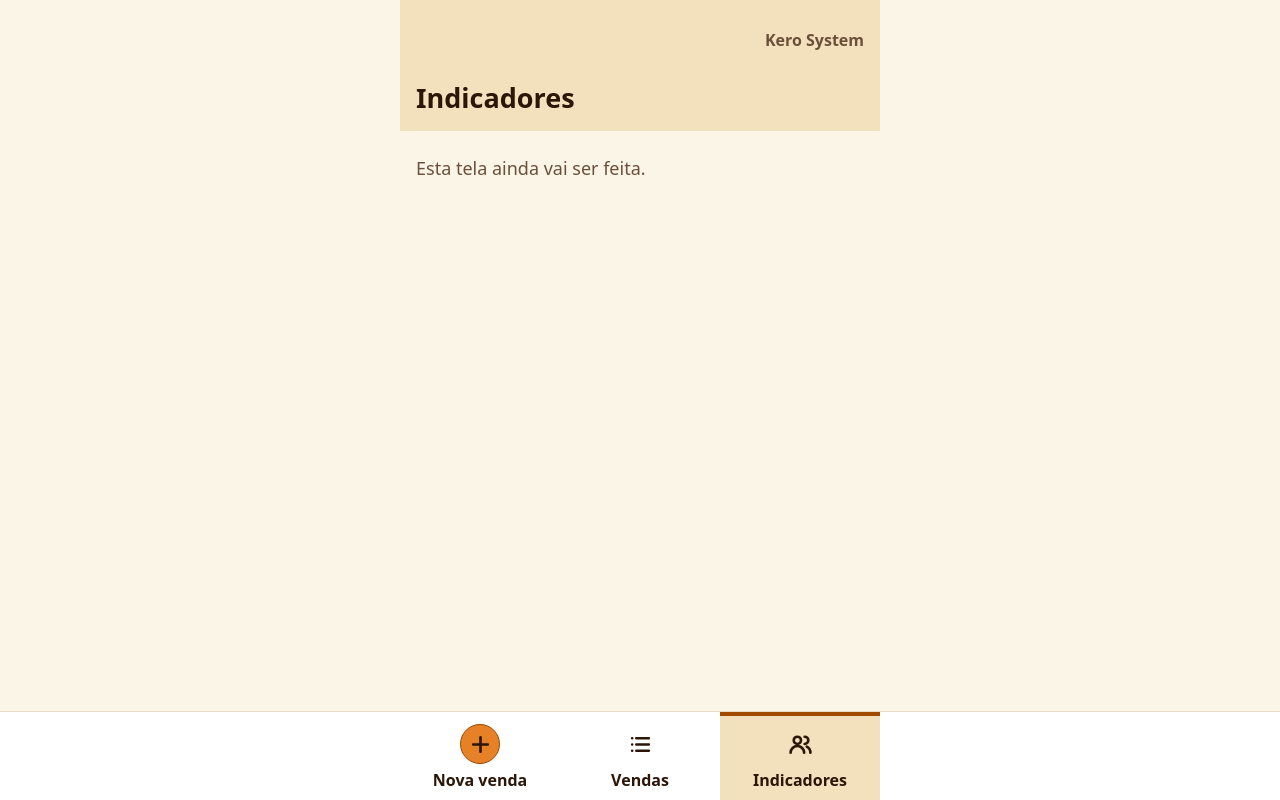
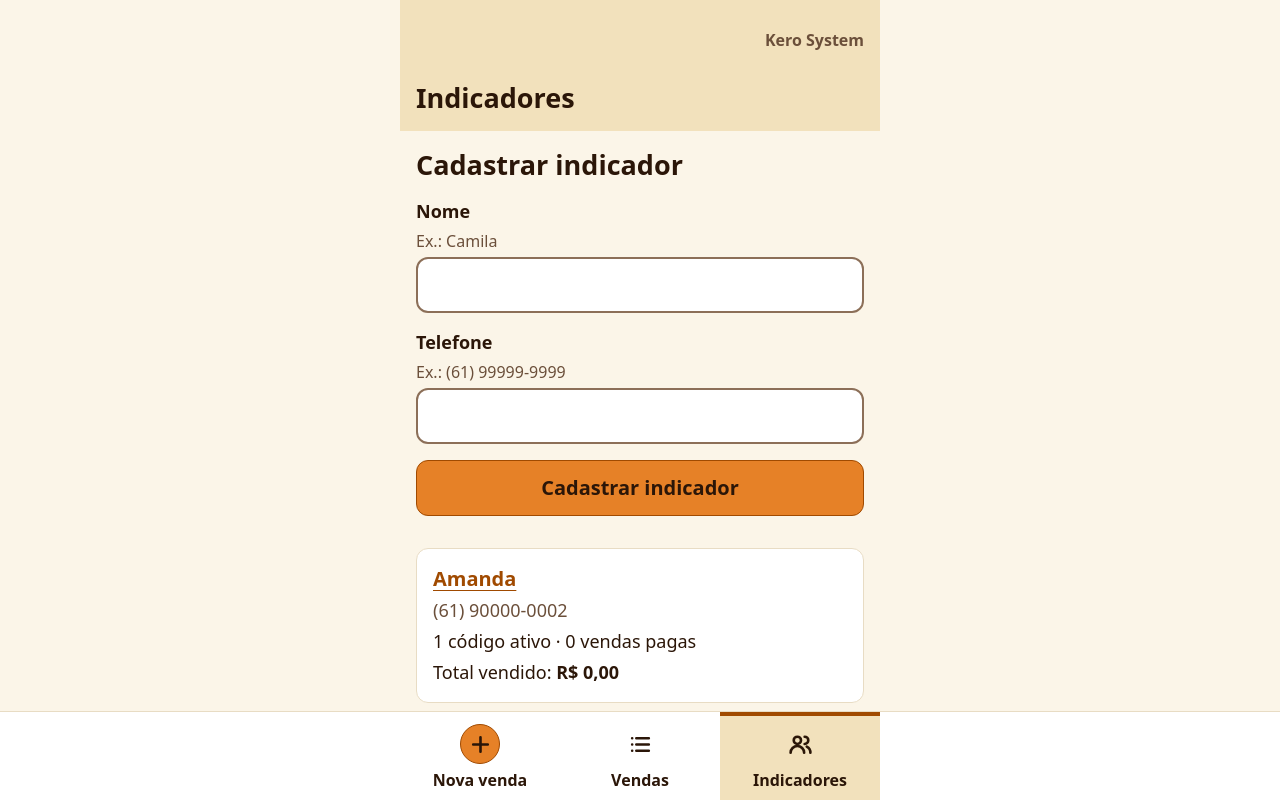
Before and after one commit to marc-alves/kerosytem, a Next.js app: page /indicadores in a window 1280 px wide. Built offline with nearby package versions, Linux system fonts and the light colour scheme.

Commit message:
T17: lista de indicadores com cadastro no topo (spec 10.2)
Inclui a tela de erro do app ("Tentar de novo") e o erro de campo que
some ao digitar, sem mexer no layout na hora do toque no botão.

Co-Authored-By: Claude Opus 5.5 <noreply@anthropic.com>

```diff
--- /dev/null
+++ b/app/(app)/error.tsx
@@ -0,0 +1,12 @@
+"use client";
+
+import { Erro } from "@/components/estados";
+
+/** Erro ao carregar qualquer tela do app: mensagem clara + "Tentar de novo" (DESIGN.md seção 9). */
+export default function ErroDoApp({ retry }: { error: unknown; retry: () => void }) {
+  return (
+    <div className="px-4">
+      <Erro mensagem="Não deu para carregar esta tela." onTentarDeNovo={retry} />
+    </div>
+  );
+}
--- /dev/null
+++ b/app/(app)/indicadores/acoes.ts
@@ -0,0 +1,50 @@
+"use server";
+
+import { refresh } from "next/cache";
+import * as indicadores from "@/lib/casos-de-uso/indicadores";
+import { repositorio } from "@/lib/dados/sessao";
+
+// Server Actions recebem qualquer coisa por POST: só passa adiante texto.
+// A empresa vem da sessão (repositorio()), nunca do navegador (RE3).
+const texto = (valor: unknown) => (typeof valor === "string" ? valor : "");
+
+export async function acaoCadastrarIndicador(entrada: Record<string, unknown>) {
+  const resultado = await indicadores.cadastrarIndicador(
+    await repositorio(),
+    { nome: texto(entrada.nome), telefone: texto(entrada.telefone) },
+    new Date(),
+  );
+  if (resultado.ok) refresh();
+  return resultado;
+}
+
+export async function acaoConferirPasso1Codigo(entrada: Record<string, unknown>) {
+  return indicadores.conferirPasso1Codigo(await repositorio(), {
+    codigo: texto(entrada.codigo),
+    desconto: texto(entrada.desconto),
+  });
+}
+
+export async function acaoCriarCodigo(entrada: Record<string, unknown>) {
+  return indicadores.criarCodigo(
+    await repositorio(),
+    {
+      indicadorId: texto(entrada.indicadorId),
+      codigo: texto(entrada.codigo),
+      tipo: texto(entrada.tipo),
+      desconto: texto(entrada.desconto),
+      validoAte: entrada.validoAte === null ? null : texto(entrada.validoAte),
+      limite: texto(entrada.limite),
+    },
+    new Date(),
+  );
+}
+
+export async function acaoDefinirCodigoAtivo(codigoId: string, ativo: boolean) {
+  const resultado = await indicadores.definirCodigoAtivo(await repositorio(), {
+    codigoId: texto(codigoId),
+    ativo: ativo === true,
+  });
+  if (resultado.ok) refresh();
+  return resultado;
+}
--- /dev/null
+++ b/app/(app)/indicadores/formulario-indicador.tsx
@@ -0,0 +1,91 @@
+"use client";
+
+import { useState, useTransition } from "react";
+import { acaoCadastrarIndicador } from "@/app/(app)/indicadores/acoes";
+import { Aviso } from "@/components/aviso";
+import { Botao } from "@/components/botao";
+import { Campo } from "@/components/campo";
+import { ERRO_AO_SALVAR } from "@/components/mensagens";
+import { mascararTelefone } from "@/lib/formato/telefone";
+import { normalizarTelefone } from "@/lib/indicacao/telefone";
+
+type Erros = { nome?: string; telefone?: string; geral?: string };
+
+/** Bloco "Cadastrar indicador" da spec 10.2. */
+export function FormularioIndicador() {
+  const [nome, setNome] = useState("");
+  const [telefone, setTelefone] = useState("");
+  const [erros, setErros] = useState<Erros>({});
+  const [cadastrado, setCadastrado] = useState<string | null>(null);
+  const [enviando, iniciar] = useTransition();
+  // O erro de um campo some quando a pessoa volta a digitar nele.
+  const limparErro = (campo: keyof Erros) => setErros((atual) => ({ ...atual, [campo]: undefined }));
+
+  function enviar(evento: React.FormEvent) {
+    evento.preventDefault();
+    if (enviando) return;
+    iniciar(async () => {
+      try {
+        const resultado = await acaoCadastrarIndicador({ nome, telefone });
+        if (resultado.ok) {
+          setNome("");
+          setTelefone("");
+          setErros({});
+          setCadastrado(resultado.nome);
+        } else {
+          setErros(resultado.erros);
+          setCadastrado(null);
+        }
+      } catch {
+        setErros({ geral: ERRO_AO_SALVAR });
+      }
+    });
+  }
+
+  return (
+    <form onSubmit={enviar} noValidate className="flex flex-col gap-4" aria-labelledby="titulo-cadastrar">
+      <h2 id="titulo-cadastrar" className="text-titulo font-semibold">
+        Cadastrar indicador
+      </h2>
+      {/* Fica até o próximo cadastro (nada some sozinho). */}
+      {cadastrado && <Aviso tipo="sucesso">{cadastrado} cadastrado(a).</Aviso>}
+      <Campo
+        id="indicador-nome"
+        rotulo="Nome"
+        exemplo="Ex.: Camila"
+        autoComplete="off"
+        enterKeyHint="next"
+        value={nome}
+        erro={erros.nome}
+        onChange={(e) => {
+          setNome(e.target.value);
+          limparErro("nome");
+        }}
+      />
+      <Campo
+        id="indicador-telefone"
+        rotulo="Telefone"
+        exemplo="Ex.: (61) 99999-9999"
+        type="tel"
+        inputMode="tel"
+        autoComplete="off"
+        enterKeyHint="done"
+        value={telefone}
+        erro={erros.telefone}
+        onChange={(e) => {
+          setTelefone(mascararTelefone(e.target.value));
+          limparErro("telefone");
+        }}
+        onBlur={() => {
+          // Só acrescenta erro: tirar mexeria no layout bem na hora do toque no botão.
+          const r = normalizarTelefone(telefone);
+          if (telefone !== "" && !r.ok) setErros((atual) => ({ ...atual, telefone: r.mensagem }));
+        }}
+      />
+      {erros.geral && <Aviso tipo="erro">{erros.geral}</Aviso>}
+      <Botao type="submit" disabled={enviando}>
+        {enviando ? "Cadastrando…" : "Cadastrar indicador"}
+      </Botao>
+    </form>
+  );
+}
--- a/app/(app)/indicadores/page.tsx
+++ b/app/(app)/indicadores/page.tsx
@@ -1,11 +1,57 @@
+import Link from "next/link";
+import { Suspense } from "react";
+import { FormularioIndicador } from "@/app/(app)/indicadores/formulario-indicador";
 import { Cabecalho } from "@/components/cabecalho";
+import { Carregando, Vazio } from "@/components/estados";
+import { repositorio } from "@/lib/dados/sessao";
+import { formatarReais } from "@/lib/formato/numero";
+import { contar } from "@/lib/formato/plural";
+import { formatarTelefone } from "@/lib/formato/telefone";
 
-// Provisória: a tela de verdade é a T17.
+async function ListaIndicadores() {
+  const indicadores = await (await repositorio()).listarIndicadores();
+  if (indicadores.length === 0) return <Vazio mensagem="Nenhum indicador ainda. Cadastre o primeiro acima." />;
+
+  return (
+    <ul className="flex flex-col gap-3">
+      {indicadores.map((i) => (
+        <li key={i.id}>
+          <Link
+            href={`/indicadores/${i.id}`}
+            className={
+              "flex flex-col gap-1 rounded-cartao border border-borda bg-superficie p-4 active:bg-creme " +
+              "focus-visible:outline-3 focus-visible:outline-offset-2 focus-visible:outline-laranja-escuro"
+            }
+          >
+            <span className="text-botao font-semibold text-laranja-escuro underline underline-offset-4">{i.nome}</span>
+            <span className="text-base text-texto-suave">{formatarTelefone(i.telefone)}</span>
+            <span className="text-base">
+              {contar(i.codigosAtivos, "código ativo", "códigos ativos")} ·{" "}
+              {contar(i.vendasPagas, "venda paga", "vendas pagas")}
+            </span>
+            <span className="text-base">
+              Total vendido: <strong className="tabular-nums">{formatarReais(i.totalVendido)}</strong>
+            </span>
+          </Link>
+        </li>
+      ))}
+    </ul>
+  );
+}
+
+/** Spec 10.2. */
 export default function PaginaIndicadores() {
   return (
     <>
       <Cabecalho titulo="Indicadores" />
-      <p className="px-4 py-6 text-base text-texto-suave">Esta tela ainda vai ser feita.</p>
+      <div className="flex flex-col gap-8 px-4 py-4">
+        <FormularioIndicador />
+        <section aria-label="Lista de indicadores">
+          <Suspense fallback={<Carregando />}>
+            <ListaIndicadores />
+          </Suspense>
+        </section>
+      </div>
     </>
   );
 }
--- /dev/null
+++ b/components/mensagens.ts
@@ -0,0 +1,2 @@
+/** Quando a action nem chega a responder (sem internet, servidor fora): nada foi salvo. */
+export const ERRO_AO_SALVAR = "Não deu para salvar. Confira a internet e tente de novo.";
--- /dev/null
+++ b/lib/formato/plural.ts
@@ -0,0 +1,4 @@
+/** "1 venda paga", "2 vendas pagas", "0 vendas pagas". */
+export function contar(n: number, singular: string, plural: string): string {
+  return `${n} ${n === 1 ? singular : plural}`;
+}
--- a/specs/001-indicacao/tasks.md
+++ b/specs/001-indicacao/tasks.md
@@ -52,7 +52,7 @@ Ordem sugerida. Cada tarefa é pequena e entregável sozinha; "depende de" indic
 - [ ] T41. Rota `/` redirecionando para `/vendas/nova`, no lugar da página provisória de `app/page.tsx` (depende de T10)
 
 ## Fase 5 — Telas (finas: só chamam os casos de uso; todas seguem a spec 10.x citada e o checklist do `DESIGN.md`)
-- [ ] T17. Lista de indicadores (**spec 10.2**): bloco "Cadastrar indicador" no topo (nome e telefone, mensagens de erro e frase de sucesso) e cartões com códigos ativos, vendas pagas e total vendido; vazio; checklist (depende de T39, T40, T31)
+- [x] T17. Lista de indicadores (**spec 10.2**): bloco "Cadastrar indicador" no topo (nome e telefone, mensagens de erro e frase de sucesso) e cartões com códigos ativos, vendas pagas e total vendido; vazio; checklist (depende de T39, T40, T31)
 - [ ] T18. Criar código (**spec 10.4**) em 2 passos, sem conferência: passo 1 código (mostra "Fica assim: …"), tipo e desconto; passo 2 validade e limite de usos (padrão 10) com a frase "Depois de criado, o código não pode ser mudado"; erros da spec; volta ao detalhe com "Código {codigo} criado."; checklist (depende de T40, T31)
 - [ ] T32. Desativar e reativar código no detalhe do indicador (**spec 10.3**, RN2), com diálogo, sem afetar vendas antigas; checklist (depende de T18, T21)
 - [ ] T19. Nova venda em 3 telas (**spec 10.5**): tela 1 telefone do cliente (nome só se for novo), tela 2 código (opcional) e valor com as recusas da spec, tela 3 conferência com avisos e botão "Lançar venda" (sem toque duplo); "Voltar" mantém o que foi digitado; checklist (depende de T14, T26, T29, T38, T39, T31)
```
Also changed, not shown: 1 other file (tests, documents, lock files or other folders).
